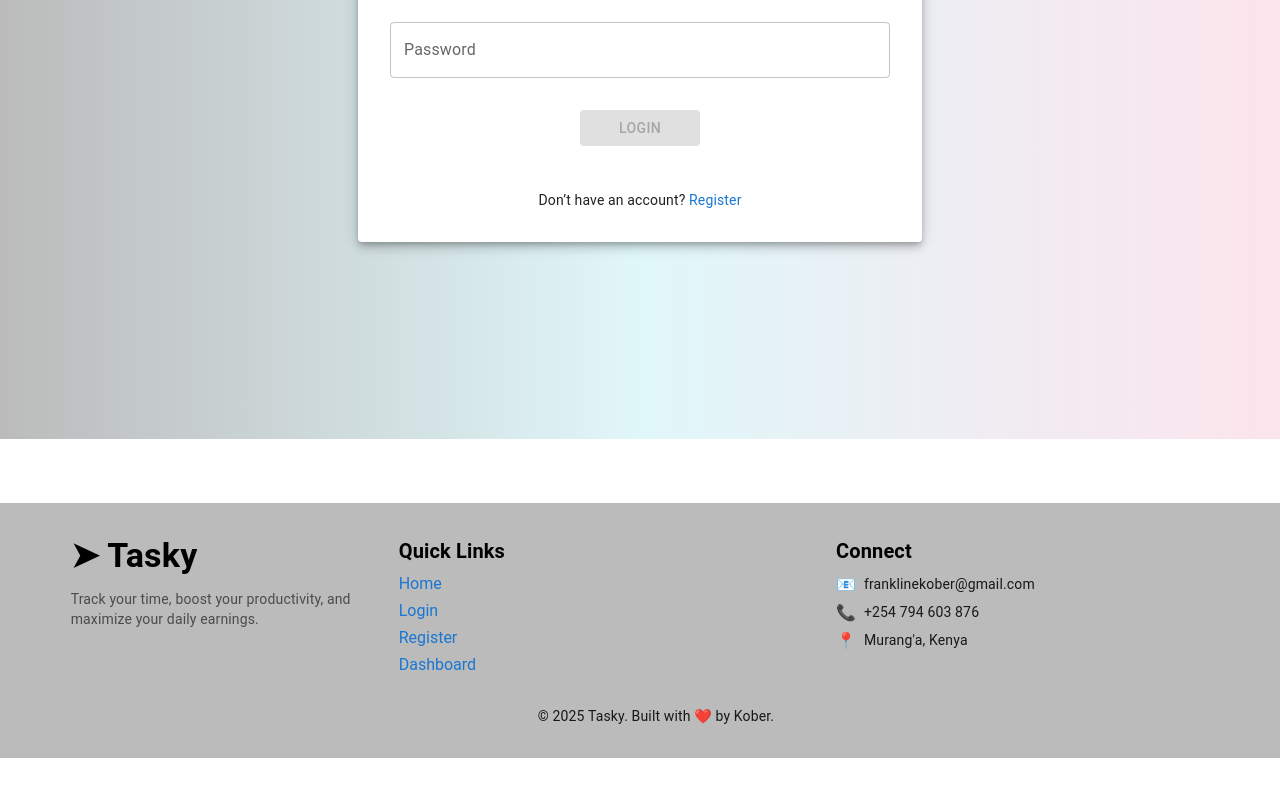
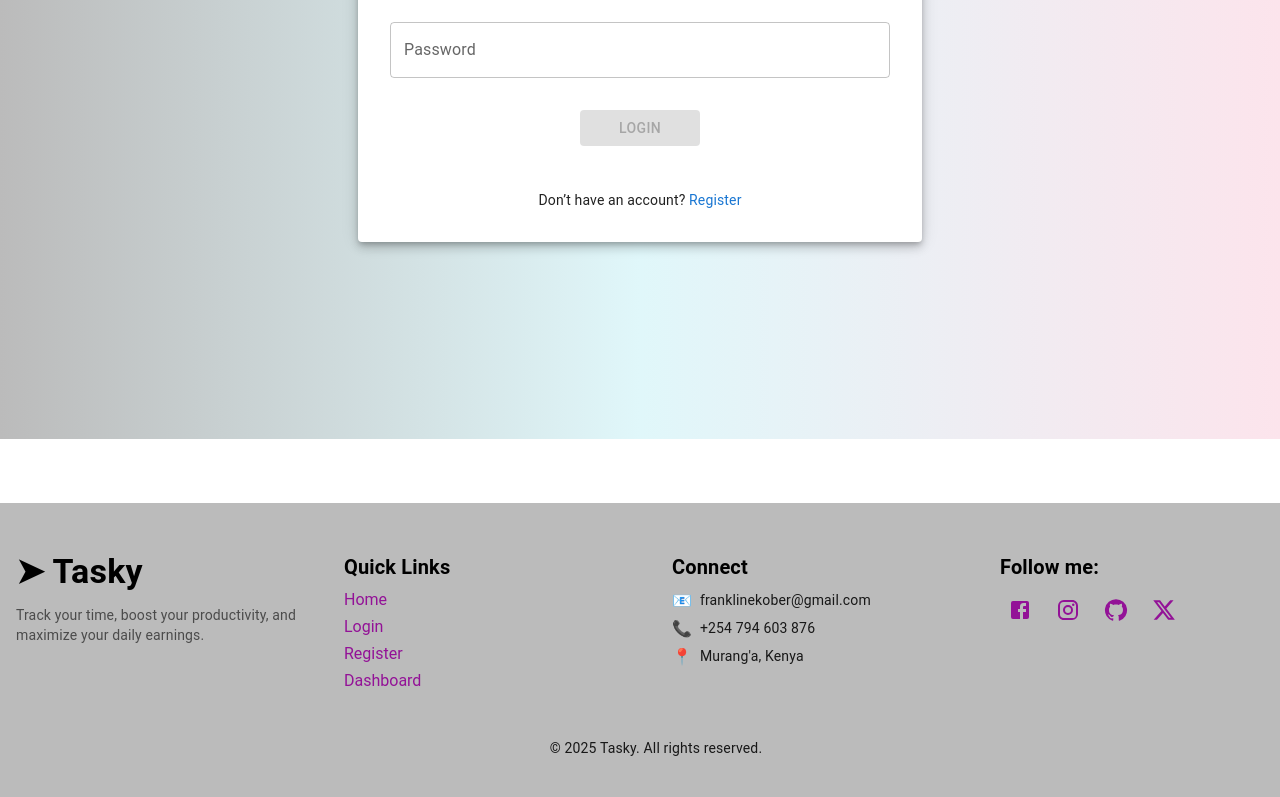
Before and after one commit to 676866/Tasky, a React (Vite) app in the folder Tasky/: page /login in a window 1280 px wide. Shown: the part 361-1158 px from the top of the page. Before the commit the page ends 1119 px from the top, so only its background shows below. Built offline with nearby package versions, Linux system fonts and the light colour scheme.

Commit message:
add social media liks to the footer

```diff
--- a/Tasky/src/components/Footer.tsx
+++ b/Tasky/src/components/Footer.tsx
@@ -1,8 +1,9 @@
-import { Box, Grid, Typography, Fade } from "@mui/material";
+import { Box, Grid, Typography, Fade, IconButton } from "@mui/material";
 import { Link } from "react-router-dom";
 import { useEffect } from "react";
 import AOS from "aos";
 import "aos/dist/aos.css";
+import { Facebook, Instagram, GitHub, X } from "@mui/icons-material";
 
 const Footer = () => {
   useEffect(() => {
@@ -17,7 +18,7 @@ const Footer = () => {
         sx={{
           mt: 8,
           color: "#000000",
-          py: 4,
+          py: 6,
           px: 2,
           backgroundColor: "#BBBBBB",
           width: "100%",
@@ -33,7 +34,9 @@ const Footer = () => {
             </Typography>
           </Grid>
 
-          <Grid item xs={12} md={4}>
+          <Grid item xs={12} md={9}>
+            <Grid container spacing={4}>
+              <Grid item xs={12} sm={4}>
                 <Typography variant="h6" fontWeight="bold" gutterBottom>
                   Quick Links
                 </Typography>
@@ -48,16 +51,16 @@ const Footer = () => {
                       key={item.to}
                       to={item.to}
                       style={{
-                    color: "#1976d2",
+                        color: "#931297ff",
                         textDecoration: "none",
                         transition: "all 0.3s ease",
                       }}
-                  onMouseEnter={(e) => {
-                    (e.currentTarget as HTMLAnchorElement).style.transform = "translateX(5px)";
-                  }}
-                  onMouseLeave={(e) => {
-                    (e.currentTarget as HTMLAnchorElement).style.transform = "translateX(0)";
-                  }}
+                      onMouseEnter={(e) =>
+                        (e.currentTarget as HTMLAnchorElement).style.transform = "translateX(5px)"
+                      }
+                      onMouseLeave={(e) =>
+                        (e.currentTarget as HTMLAnchorElement).style.transform = "translateX(0)"
+                      }
                     >
                       {item.label}
                     </Link>
@@ -65,11 +68,10 @@ const Footer = () => {
                 </Box>
               </Grid>
 
-          <Grid item xs={12} md={4}>
+              <Grid item xs={12} sm={4}>
                 <Typography variant="h6" fontWeight="bold" gutterBottom>
                   Connect
                 </Typography>
-
                 {[
                   { icon: "📧", label: "Email", value: "franklinekober@gmail.com" },
                   { icon: "📞", label: "Phone", value: "+254 794 603 876" },
@@ -101,9 +103,59 @@ const Footer = () => {
                   </Box>
                 ))}
               </Grid>
+
+              <Grid item xs={12} sm={4}>
+                <Typography variant="h6" fontWeight="bold" gutterBottom>
+                  Follow me:
+                </Typography>
+                <Box display="flex" gap={1}>
+                  {[
+                    {
+                      icon: <Facebook />,
+                      href: "https://facebook.com/yourprofile",
+                      label: "Facebook",
+                    },
+                    {
+                      icon: <Instagram />,
+                      href: "https://instagram.com/yourprofile",
+                      label: "Instagram",
+                    },
+                    {
+                      icon: <GitHub />,
+                      href: "https://github.com/yourprofile",
+                      label: "GitHub",
+                    },
+                    {
+                      icon: <X />,
+                      href: "https://x.com/yourprofile",
+                      label: "X",
+                    },
+                  ].map((item, index) => (
+                    <IconButton
+                      key={index}
+                      href={item.href}
+                      target="_blank"
+                      rel="noopener"
+                      aria-label={item.label}
+                      sx={{
+                        color: "#931297ff",
+                        transition: "transform 0.3s ease",
+                        ":hover": {
+                          transform: "scale(1.2) rotate(10deg)",
+                        },
+                      }}
+                    >
+                      {item.icon}
+                    </IconButton>
+                  ))}
+                </Box>
               </Grid>
-        <Typography variant="body2" align="center" mt={4} color="#181818">
-          © {new Date().getFullYear()} Tasky. Built with ❤️ by Kober.
+            </Grid>
+          </Grid>
+        </Grid>
+
+        <Typography variant="body2" align="center" mt={6} color="#181818">
+          © {new Date().getFullYear()} Tasky. All rights reserved.
         </Typography>
       </Box>
     </Fade>
--- a/Tasky/src/pages/DashboardPage.tsx
+++ b/Tasky/src/pages/DashboardPage.tsx
@@ -24,10 +24,10 @@ interface Task {
   userId: string;
   createdAt: string;
   updatedAt: string;
-  status: "Active" | "Pending" | "Review" | "Done" |"Trash";
+  status: "Active" | "Pending" | "Review" | "Done";
   trashed: boolean;
 }
-const statusColumns = ["Active", "Pending", "Review", "Done", "Trash"];
+const statusColumns = ["Active", "Pending", "Review", "Done",];
 const drawerWidth = 220;
 const DashboardPage = () => {
   const [tasks, setTasks] = useState<Task[]>([]);
@@ -85,7 +85,7 @@ setTasks(res.data.tasks.filter(t => showTrash ? t.trashed : !t.trashed));
 
   const handleLogout = () => {
     localStorage.clear();
-     toast.success("Logged out successfully!👋", {
+     toast.success("Logged out successfully!", {
     position: "top-right",
   });
     window.location.href = "/";
@@ -198,10 +198,8 @@ const handleUndoChange = async (
 
 const handleMoveToTrash = async (taskId: string) => {
   try {
-    await axios.put(
-      `${import.meta.env.VITE_API_URL}/api/tasks/${taskId}`,
-      { trashed: true },
-      {
+    await axios.delete(
+      `${import.meta.env.VITE_API_URL}/api/tasks/${taskId}`,{
         headers: {
           Authorization: `Bearer ${token}`,
         },
```
Lines whose indentation alone changed are shown as unchanged.
